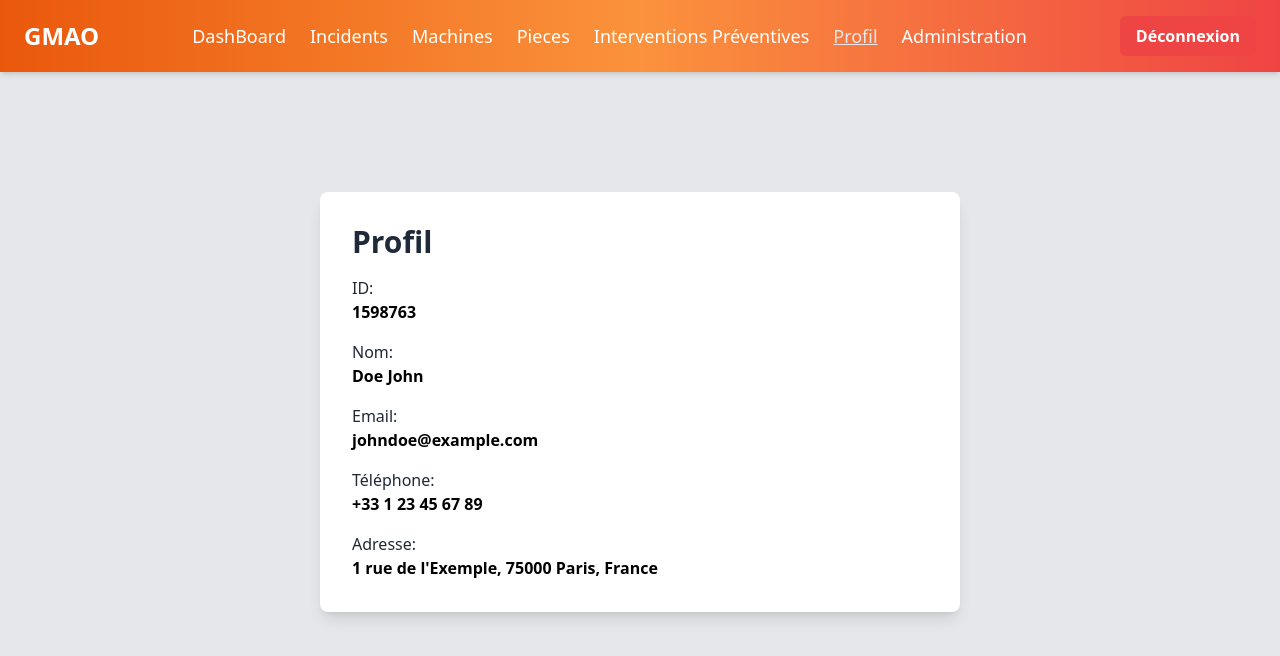
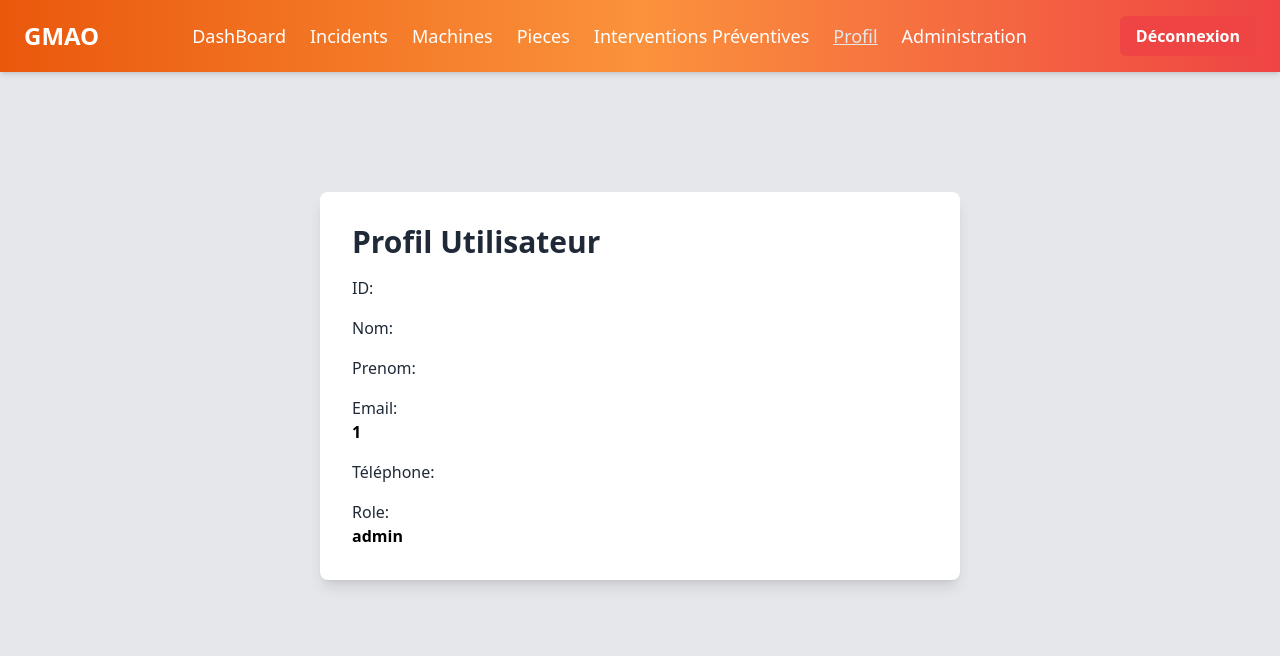
Before and after one commit to LouKlom/GMAO-FRONT, a React (Create React App) app in the folder GMAO/gmao/: page /Profil in a window 1280 px wide. Shown: the top 656 px of the page. Built offline with nearby package versions, Linux system fonts and the light colour scheme; sample sign-in values are in the browser's storage.

Commit message:
Ajout informations utilisateur page profil

```diff
--- a/GMAO/gmao/src/Components/Profil.jsx
+++ b/GMAO/gmao/src/Components/Profil.jsx
@@ -4,19 +4,8 @@ import { jwtDecode } from 'jwt-decode';
 
 
 export default function Profil() {
-    const utilisateur = {
-        id: '1598763',
-        nom: 'Doe',
-        prénom: 'John',
-        email: 'johndoe@example.com',
-        téléphone: '+33 1 23 45 67 89',
-        adresse: '1 rue de l\'Exemple, 75000 Paris, France',
-      };
-
       const accessToken = localStorage.getItem('access_token');
       const decodedToken = jwtDecode(accessToken);
-      console.log("DECODED TOKEN =====");
-      console.log(decodedToken);
 
       return (
 
@@ -24,31 +13,36 @@ export default function Profil() {
       <Navbar />
       <div className="flex-grow flex flex-col items-center pt-20">
         <div className="bg-white p-8 mt-10 mx-4 md:mx-10 lg:mx-20 rounded-lg shadow-lg transform transition duration-500 hover:scale-105 w-full md:w-3/4 lg:w-1/2">
-          <h2 className="text-3xl font-bold text-gray-800 mb-4">Profil</h2>
+          <h2 className="text-3xl font-bold text-gray-800 mb-4">Profil Utilisateur</h2>
 
           <div className="mt-4">
             <p className="text-gray-800">ID:</p>
-            <span className="font-bold">{utilisateur.id}</span>
+            <span className="font-bold">{decodedToken.jti}</span>
           </div>
 
           <div className="mt-4">
             <p className="text-gray-800">Nom:</p>
-            <span className="font-bold">{utilisateur.nom} {utilisateur.prénom}</span>
+            <span className="font-bold">{decodedToken.nom}</span>
+          </div>
+
+          <div className="mt-4">
+            <p className="text-gray-800">Prenom:</p>
+            <span className="font-bold">{decodedToken.prenom}</span>
           </div>
 
           <div className="mt-4">
             <p className="text-gray-800">Email:</p>
-            <span className="font-bold">{utilisateur.email}</span>
+            <span className="font-bold">{decodedToken.sub}</span>
           </div>
 
           <div className="mt-4">
             <p className="text-gray-800">Téléphone:</p>
-            <span className="font-bold">{utilisateur.téléphone}</span>
+            <span className="font-bold">{decodedToken.telephone}</span>
           </div>
 
           <div className="mt-4">
-            <p className="text-gray-800">Adresse:</p>
-            <span className="font-bold">{utilisateur.adresse}</span>
+            <p className="text-gray-800">Role:</p>
+            <span className="font-bold">{decodedToken.role}</span>
           </div>
         </div>
       </div>
```
